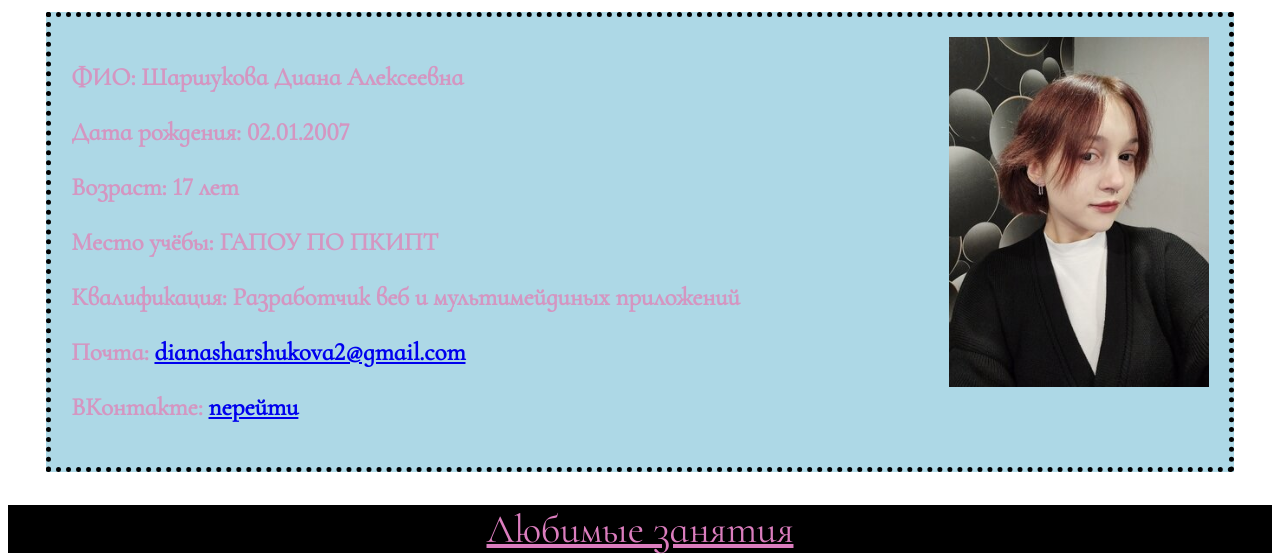
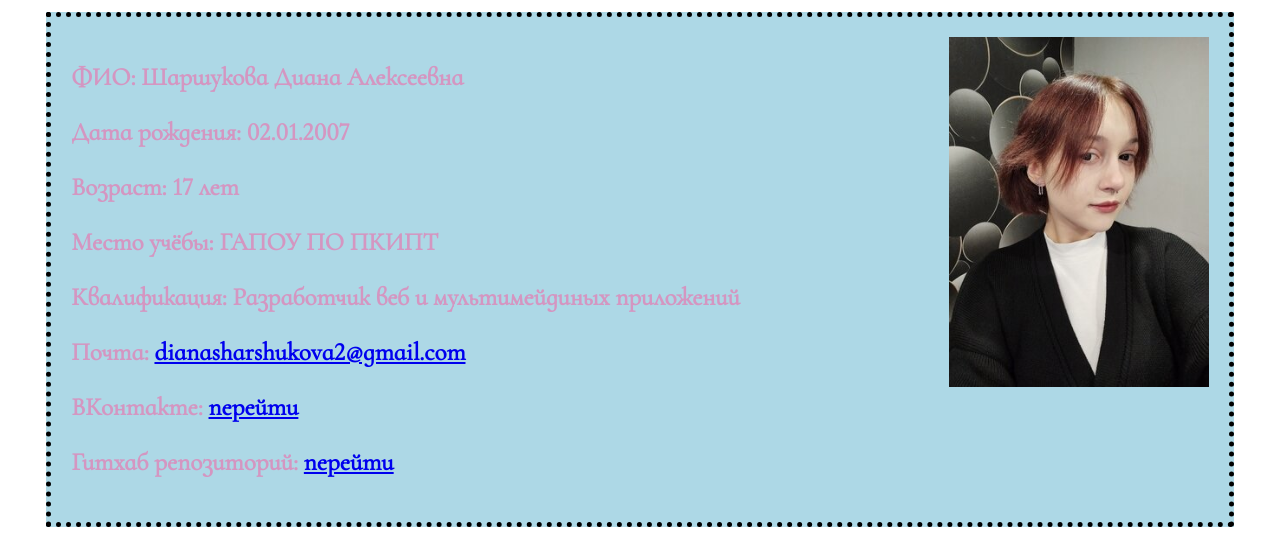
Before and after one commit to dezenyy25/Kak-to, a plain HTML site: page index.html in a window 1280 px wide. Shown: the part 236-793 px from the top of the page. Drawn offline with Linux system fonts and the light colour scheme.

Commit message:
Add files via upload
добавлена ссылка на репозиторий

```diff
--- a/index.html
+++ b/index.html
@@ -25,6 +25,7 @@
 <p>Квалификация: Разработчик веб и мультимейдиных приложений</p>
 <p>Почта: <a href="dianasharshukova2@gmail.com">dianasharshukova2@gmail.com</a></p>
 <p>ВКонтакте: <a href="https://vk.com/willma33y">перейти</a></p>
+<p>Гитхаб репозиторий: <a href="https://dezenyy25.github.io/Kak-to/">перейти</a></p>
 </div>
 <h2>Любимые занятия</h2>
 <div class="second-div">
```
